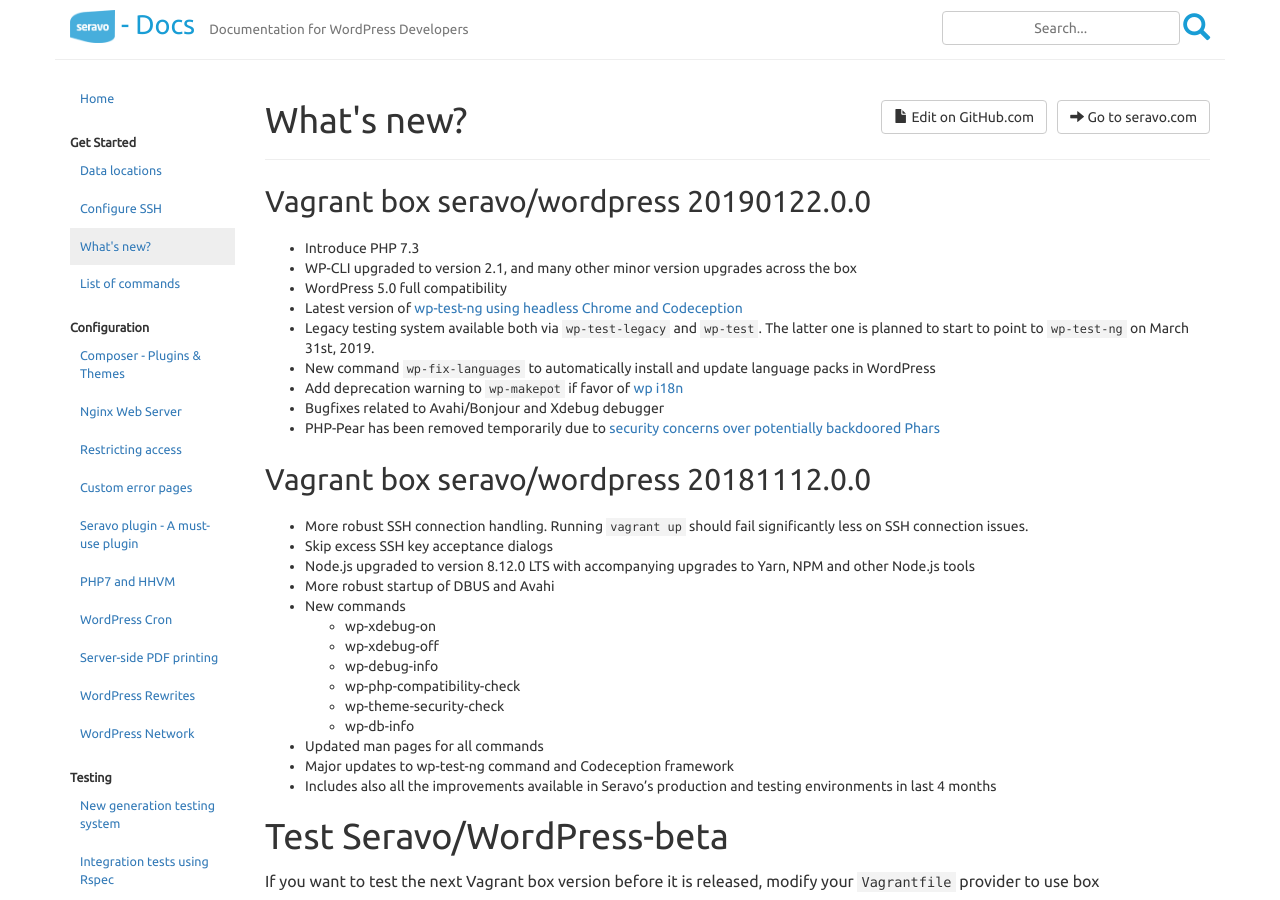
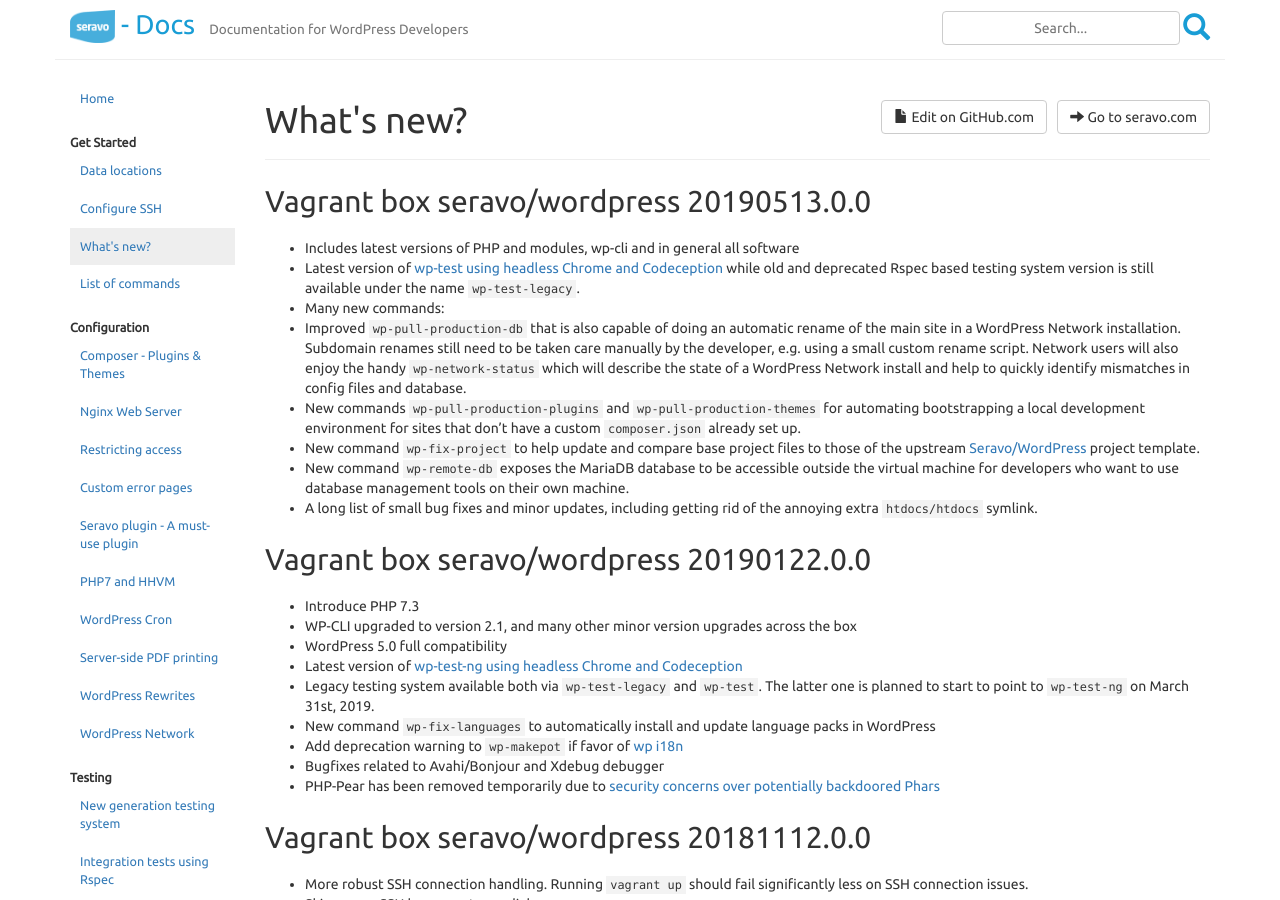
Before and after one commit to Seravo/docs, a Jekyll site: the page built from _posts/2018-11-12-release-notes.md, in a window 1280 px wide and 900 px high. Built offline with Jekyll 4.4.1, drawn with Linux system fonts in a browser that asks for light colours; nearby versions of some CDN libraries.

Commit message:
Update release notes for Vagrant box seravo/wordpress version v20190513

```diff
--- a/_posts/2018-11-12-release-notes.md
+++ b/_posts/2018-11-12-release-notes.md
@@ -5,6 +5,17 @@
 date: 2018-11-12 11:26:00
 order: 4
 ---
+
+## Vagrant box seravo/wordpress 20190513.0.0
+
+* Includes latest versions of PHP and modules, wp-cli and in general all software
+* Latest version of [wp-test using headless Chrome and Codeception]({{ site.baseurl }}{% post_url 2018-09-21-ng-integration-tests %}) while old and deprecated Rspec based testing system version is still available under the name `wp-test-legacy`.
+* Many new commands:
+* Improved `wp-pull-production-db` that is also capable of doing an automatic rename of the main site in a WordPress Network installation. Subdomain renames still need to be taken care manually by the developer, e.g. using a small custom rename script. Network users will also enjoy the handy `wp-network-status` which will describe the state of a WordPress Network install and help to quickly identify mismatches in config files and database.
+* New commands `wp-pull-production-plugins` and `wp-pull-production-themes` for automating bootstrapping a local development environment for sites that don't have a custom `composer.json` already set up.
+* New command `wp-fix-project` to help update and compare base project files to those of the upstream [Seravo/WordPress](https://github.com/Seravo/wordpress) project template.
+* New command `wp-remote-db` exposes the MariaDB database to be accessible outside the virtual machine for developers who want to use database management tools on their own machine.
+* A long list of small bug fixes and minor updates, including getting rid of the annoying extra `htdocs/htdocs` symlink.
 
 ## Vagrant box seravo/wordpress 20190122.0.0
 
```
